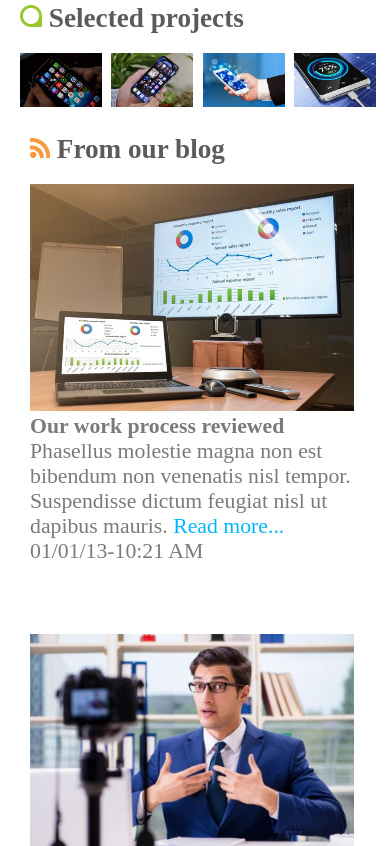
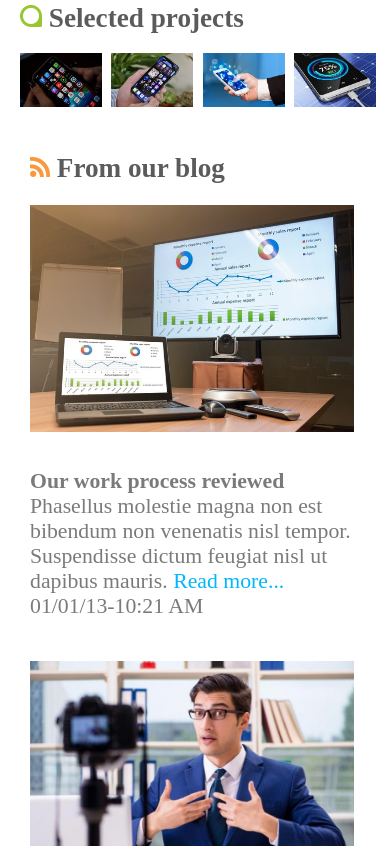
Before and after one commit to grajales100/grid, a plain HTML site: page index.html in a window 390 px wide. Shown: the part 3258-4104 px from the top of the page. Drawn offline with Linux system fonts and the light colour scheme.

Commit message:
organizando los media quire

```diff
--- a/css/Style.css
+++ b/css/Style.css
@@ -394,7 +394,7 @@ footer p {
     }
 }
 
-@media (max-width:420px) {
+@media (max-width:430px) {
     header{
         grid-template: 10px 1fr 2fr 10px / auto;
         height: 20vh;
@@ -471,9 +471,10 @@ footer p {
         grid-template:10px 1000px 0px 800px 0px 1px/ 30px 1fr 30px;
     }
     .abajo_izquierda{
-        grid-template-rows: 5% 230px 220px 230px 210px 200px 5%;
+        grid-template-rows: 7% 230px 220px 230px 160px 100px 2%;
         grid-template-columns: 100%;
         gap: 0px;
+        align-items: center;
     }
 
     .abajo_derecha{
```
